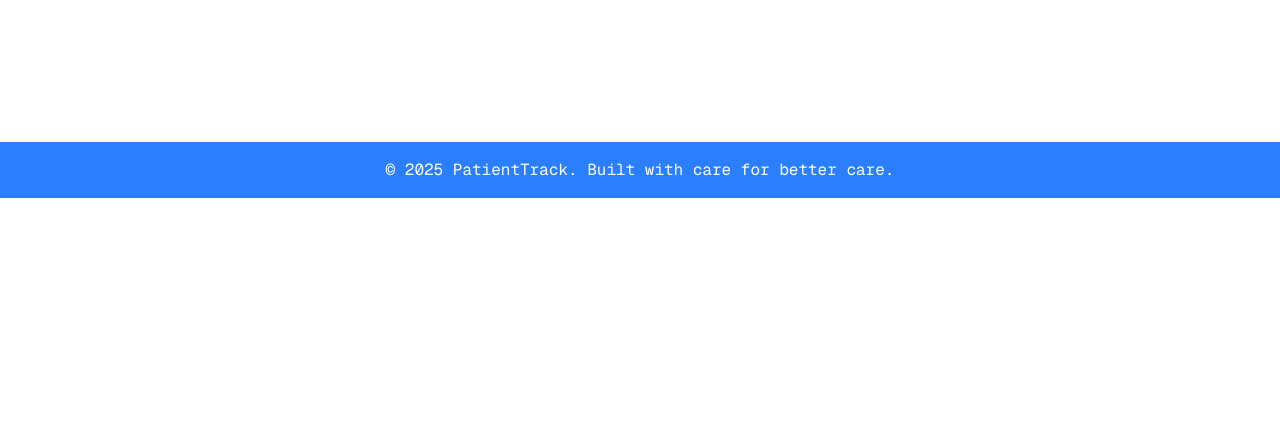
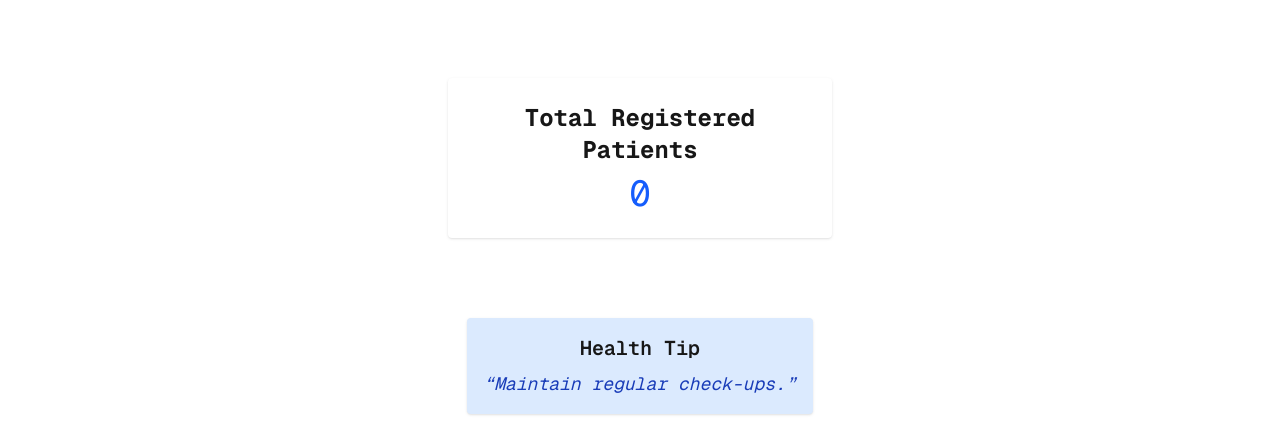
Before and after one commit to Sherlin-S/patient-track-website, a Next.js app: page /dashboard in a window 1280 px wide. Shown: the part 375-800 px from the top of the page. Built offline with nearby package versions, Linux system fonts and the light colour scheme.

Commit message:
Update dashboard.js

```diff
--- a/src/pages/dashboard.js
+++ b/src/pages/dashboard.js
@@ -1,8 +1,8 @@
 import Image from "next/image";
 import Link from "next/link";
+import { Geist, Geist_Mono } from "next/font/google";
 import PatientCounter from "../components/patientcounter";
 import PatientTips from "../components/patienttips";
-import { Geist, Geist_Mono } from "next/font/google";
 
 const geistSans = Geist({
   variable: "--font-geist-sans",
@@ -38,7 +38,7 @@
 
       <section className="text-center py-20">
         <h2 className="text-3xl font-semibold mb-8">Admin Dashboard</h2>
-        <div className="flex flex-col sm:flex-row gap-6 justify-center">
+        <div className="flex flex-col sm:flex-row gap-6 justify-center mb-12">
           <Link href="/register">
             <button className="bg-blue-600 text-white px-6 py-3 rounded hover:bg-blue-700">
               Register New Patient
@@ -50,19 +50,17 @@
             </button>
           </Link>
         </div>
+
+        {/* Additional Dashboard Widgets */}
+        <div className="flex flex-col items-center gap-10">
+          <PatientCounter />
+          <PatientTips />
+        </div>
       </section>
 
       <footer className="bg-gray-800 text-white text-center py-6 mt-16">
         <p>© 2025 PatientTrack. Built with care for better care.</p>
       </footer>
-
-      {/* ✅ Scoped CSS for the logo image */}
-      <style jsx>{`
-        .logo img {
-          height: 48px;
-          object-fit: contain;
-        }
-      `}</style>
     </div>
   );
 }
```
